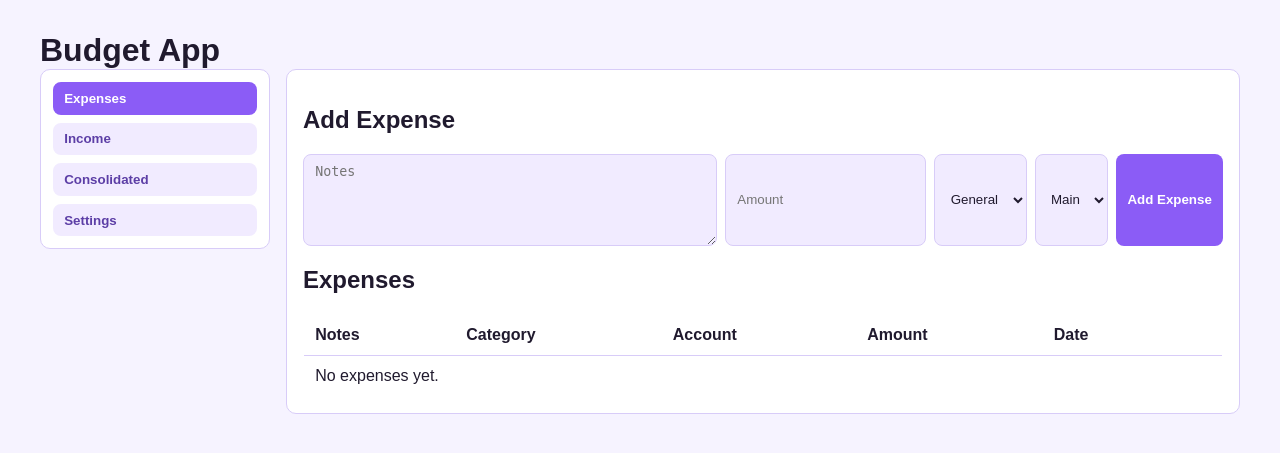
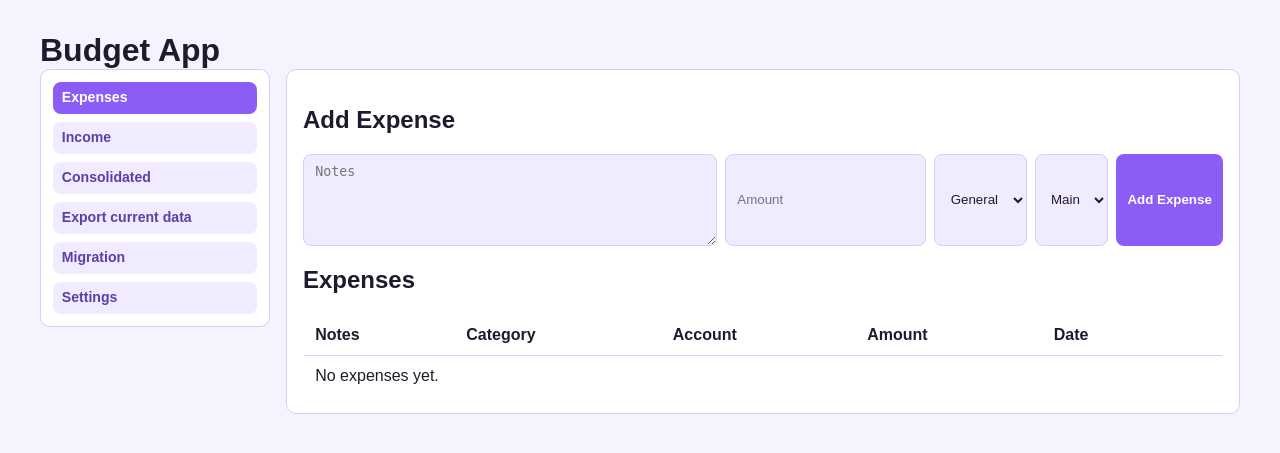
Before and after one commit to flymperis/Vibe-Budgeting, a Flask app: page / in a window 1280 px wide. Shown: the top 453 px of the page. Run offline with Flask 3, Linux system fonts and the light colour scheme; data comes from the database, SQL or seed files in the repository; data that the repository does not hold is empty.

Commit message:
Split export and migration into sidebar panels with template download
Co-authored-by: Cursor <cursoragent@cursor.com>

```diff
--- a/app.py
+++ b/app.py
@@ -18,7 +18,7 @@ SHEET_EXPENSE_CATEGORIES = "ExpenseCategories"
 SHEET_INCOME_CATEGORIES = "IncomeCategories"
 SHEET_EXPENSES = "Expenses"
 SHEET_INCOME = "Income"
-ALLOWED_PANELS = {"expenses", "income", "summary", "settings"}
+ALLOWED_PANELS = {"expenses", "income", "summary", "export", "migration", "settings"}
 SETTINGS_SECTIONS = {"general", "expenses", "income"}
 
 
@@ -217,7 +217,7 @@ def resolve_active_panel():
             "/categories/add": "settings",
             "/expenses/add": "expenses",
             "/income/add": "income",
-            "/import/excel": "settings",
+            "/import/excel": "migration",
         }
         if path in mapping:
             return mapping[path]
@@ -390,6 +390,35 @@ def _build_export_workbook(conn):
                 row["created_at"],
             ]
         )
+
+    return wb
+
+
+def _build_migration_template_workbook():
+    wb = Workbook()
+    ws_meta = wb.active
+    ws_meta.title = SHEET_META
+    ws_meta.append(["key", "value"])
+    ws_meta.append(["format_version", EXPORT_FORMAT_VERSION])
+    ws_meta.append(["kind", "migration_template"])
+
+    ws_accounts = wb.create_sheet(SHEET_ACCOUNTS)
+    ws_accounts.append(["name", "opening_balance"])
+    ws_accounts.append(["Main", 0])
+
+    ws_ec = wb.create_sheet(SHEET_EXPENSE_CATEGORIES)
+    ws_ec.append(["name"])
+    ws_ec.append(["General"])
+
+    ws_ic = wb.create_sheet(SHEET_INCOME_CATEGORIES)
+    ws_ic.append(["name"])
+    ws_ic.append(["General"])
+
+    ws_exp = wb.create_sheet(SHEET_EXPENSES)
+    ws_exp.append(["notes", "amount", "category_name", "account_name", "spent_at", "created_at"])
+
+    ws_inc = wb.create_sheet(SHEET_INCOME)
+    ws_inc.append(["notes", "amount", "category_name", "account_name", "received_at", "created_at"])
 
     return wb
 
@@ -627,7 +656,22 @@ def export_excel():
     return send_file(
         buffer,
         as_attachment=True,
-        download_name=f"budget-migration-{stamp}.xlsx",
+        download_name=f"budget-export-{stamp}.xlsx",
+        mimetype="application/vnd.openxmlformats-officedocument.spreadsheetml.sheet",
+        max_age=0,
+    )
+
+
+@app.route("/export/migration-template")
+def export_migration_template():
+    wb = _build_migration_template_workbook()
+    buffer = BytesIO()
+    wb.save(buffer)
+    buffer.seek(0)
+    return send_file(
+        buffer,
+        as_attachment=True,
+        download_name="budget-migration-template.xlsx",
         mimetype="application/vnd.openxmlformats-officedocument.spreadsheetml.sheet",
         max_age=0,
     )
@@ -638,7 +682,7 @@ def import_excel():
     upload = request.files.get("file")
     if not upload or upload.filename.strip() == "":
         flash("Choose an Excel file (.xlsx).", "error")
-        return redirect_home(panel="settings")
+        return redirect_home(panel="migration")
 
     replace_movements = request.form.get("replace_movements") == "1"
     sync_opening_balances = request.form.get("sync_opening_balances") == "1"
@@ -646,20 +690,20 @@ def import_excel():
     raw = upload.read()
     if not raw:
         flash("The uploaded file is empty.", "error")
-        return redirect_home(panel="settings")
+        return redirect_home(panel="migration")
 
     try:
         workbook = load_workbook(BytesIO(raw), data_only=True)
     except Exception as exc:
         flash(f"Could not read the Excel file: {exc}", "error")
-        return redirect_home(panel="settings")
+        return redirect_home(panel="migration")
 
     errors = _run_import_workbook(workbook, replace_movements, sync_opening_balances)
     if errors:
         preview = "; ".join(errors[:8])
         extra = f" (+{len(errors) - 8} more)" if len(errors) > 8 else ""
         flash(f"Import failed. {preview}{extra}", "error")
-        return redirect_home(panel="settings")
+        return redirect_home(panel="migration")
 
     flash(
         "Import completed. Accounts/categories from the file were merged (new names added)."
@@ -670,7 +714,7 @@ def import_excel():
         ),
         "success",
     )
-    return redirect_home(panel="settings")
+    return redirect_home(panel="migration")
 
 
 @app.route("/")
--- a/static/styles.css
+++ b/static/styles.css
@@ -235,11 +235,19 @@ form {
     text-align: left;
     background: var(--surface-alt);
     color: var(--tab-text);
+    white-space: normal;
 }
 
 .menu-item.active {
     background: var(--accent);
     color: #fff;
+}
+
+.side-menu button.menu-item {
+    padding: 0.45rem 0.55rem;
+    font-size: 0.88rem;
+    font-weight: 600;
+    line-height: 1.25;
 }
 
 input, select, button {
--- a/templates/index.html
+++ b/templates/index.html
@@ -262,6 +262,47 @@
                     </div>
                 </section>
 
+                <section class="panel {% if active_panel == 'export' %}active{% endif %}" id="panel-export">
+                    <h2>Export current data</h2>
+                    <p class="muted small-hint">
+                        Downloads one Excel file with accounts, expense/income categories, and every expense and income row.
+                        Use this for backups or as the starting point before editing offline.
+                    </p>
+                    <p class="migration-actions">
+                        <a class="btn-secondary" href="{{ url_for('export_excel') }}">Download full export (.xlsx)</a>
+                    </p>
+                </section>
+
+                <section class="panel {% if active_panel == 'migration' %}active{% endif %}" id="panel-migration">
+                    <h2>Migration</h2>
+                    <p class="muted small-hint">
+                        Download an empty workbook that matches the import layout (same sheet names and columns).
+                        Fill rows or paste data from another export, then import below. Matching uses category and account names, not IDs.
+                    </p>
+                    <p class="migration-actions">
+                        <a class="btn-secondary" href="{{ url_for('export_migration_template') }}">Download migration template (.xlsx)</a>
+                    </p>
+
+                    <h3>Import from Excel</h3>
+                    <form action="{{ url_for('import_excel') }}" class="migration-import-form" enctype="multipart/form-data" method="post">
+                        <input name="month" type="hidden" value="{{ month_filter }}">
+                        <input name="next_panel" type="hidden" value="migration">
+                        <label class="file-upload-row">
+                            <span class="file-upload-label">File (.xlsx)</span>
+                            <input accept=".xlsx,application/vnd.openxmlformats-officedocument.spreadsheetml.sheet" name="file" required type="file">
+                        </label>
+                        <label class="checkbox-row">
+                            <input name="replace_movements" type="checkbox" value="1">
+                            Replace all movements (delete existing expenses &amp; income rows, then import sheet rows)
+                        </label>
+                        <label class="checkbox-row">
+                            <input name="sync_opening_balances" type="checkbox" value="1">
+                            Overwrite opening balances for accounts that already exist (from Accounts sheet)
+                        </label>
+                        <button type="submit">Import</button>
+                    </form>
+                </section>
+
                 <section class="panel {% if active_panel == 'settings' %}active{% endif %}" id="panel-settings">
                     <div class="settings-layout">
                         <nav aria-label="Settings sections" class="settings-nav">
@@ -402,6 +415,8 @@
                 <button class="menu-item {% if active_panel == 'expenses' %}active{% endif %}" data-target="panel-expenses" type="button">Expenses</button>
                 <button class="menu-item {% if active_panel == 'income' %}active{% endif %}" data-target="panel-income" type="button">Income</button>
                 <button class="menu-item {% if active_panel == 'summary' %}active{% endif %}" data-target="panel-summary" type="button">Consolidated</button>
+                <button class="menu-item {% if active_panel == 'export' %}active{% endif %}" data-target="panel-export" type="button">Export current data</button>
+                <button class="menu-item {% if active_panel == 'migration' %}active{% endif %}" data-target="panel-migration" type="button">Migration</button>
                 <button class="menu-item {% if active_panel == 'settings' %}active{% endif %}" data-target="panel-settings" type="button">Settings</button>
             </aside>
         </div>
@@ -484,6 +499,8 @@
                         "panel-expenses": "expenses",
                         "panel-income": "income",
                         "panel-summary": "summary",
+                        "panel-export": "export",
+                        "panel-migration": "migration",
                         "panel-settings": "settings"
                     };
                     const panelValue = panelMap[target];
```
Also changed, not shown: other parts of templates/index.html (+0 -28 lines).
